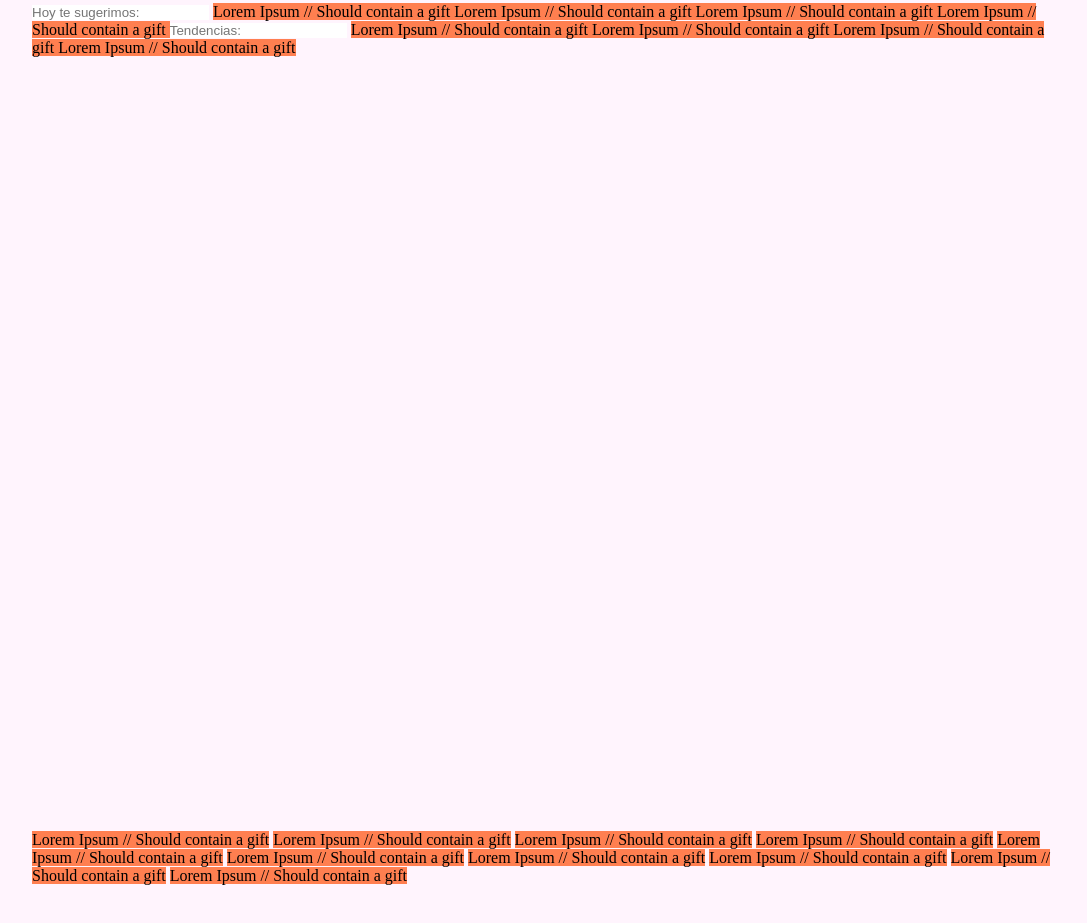
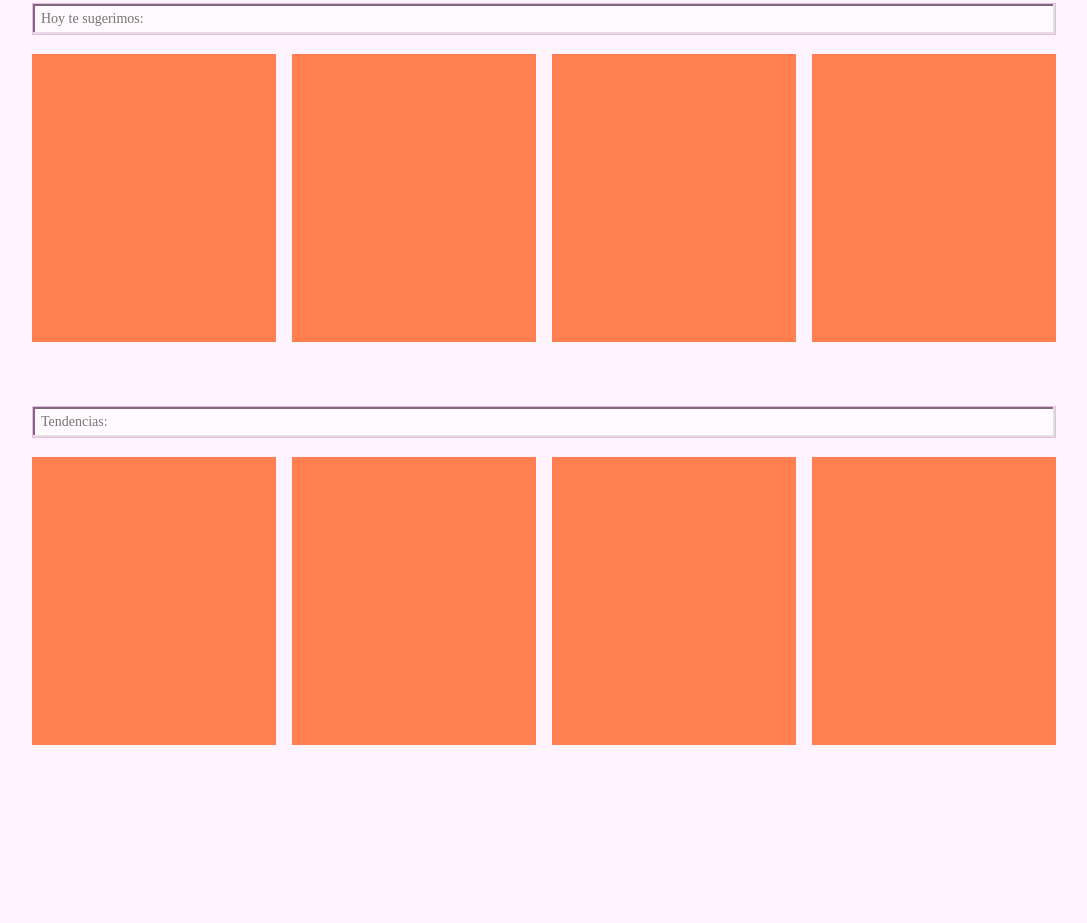
Before and after one commit to chrisdev12/gifOS-Web, a plain HTML site: page index.html in a window 1280 px wide. Shown: the part 299-1222 px from the top of the page, without its empty margins (96-1183 px from the left). Drawn offline with Linux system fonts and the light colour scheme.

Commit message:
pre-view of main with grid

```diff
--- a/index.html
+++ b/index.html
@@ -27,50 +27,54 @@
         </div>
 
         <nav>
-            <input type="text" placeholder="Busca gifs, hashtags, temas, busca lo que quieras…">
+            <input id="searchbar" type="text" placeholder="Busca gifs, hashtags, temas, busca lo que quieras…">
             <button class="nav-btn"> <img src="./images/lupa_inactive.svg" alt=""> Buscar</button>
         </nav>
     </header>
 
     <main>
+        <div id="suggestions">
             <input type="text" placeholder="Hoy te sugerimos:">
             <span>
-            Lorem Ipsum // Should contain a gift
+
             </span>
             <span>
-            Lorem Ipsum // Should contain a gift
+
             </span>
             <span>
-            Lorem Ipsum // Should contain a gift
+
             </span>
             <span>
-            Lorem Ipsum // Should contain a gift
+
             </span>
+        </div>
+        <div id="trends">
             <input type="text" placeholder="Tendencias:">
             <span>
-            Lorem Ipsum // Should contain a gift
+
             </span>
             <span>
-            Lorem Ipsum // Should contain a gift
+
             </span>
             <span>
-            Lorem Ipsum // Should contain a gift
+
             </span>
             <span>
-            Lorem Ipsum // Should contain a gift
+
             </span>
+        </div>
     </main>
     <section>
-        <span> Lorem Ipsum // Should contain a gift</span>
-        <span> Lorem Ipsum // Should contain a gift</span>
-        <span> Lorem Ipsum // Should contain a gift</span>
-        <span> Lorem Ipsum // Should contain a gift</span>
-        <span> Lorem Ipsum // Should contain a gift</span>
-        <span> Lorem Ipsum // Should contain a gift</span>
-        <span> Lorem Ipsum // Should contain a gift</span>
-        <span> Lorem Ipsum // Should contain a gift</span>
-        <span> Lorem Ipsum // Should contain a gift</span>
-        <span> Lorem Ipsum // Should contain a gift</span>
+        <span> </span>
+        <span> </span>
+        <span> </span>
+        <span> </span>
+        <span> </span>
+        <span> </span>
+        <span> </span>
+        <span> </span>
+        <span> </span>
+        <span> </span>
     </section>
     <script src="./scripts/index.js"></script>
 </body>
--- a/styles/index/molecules/_main.scss
+++ b/styles/index/molecules/_main.scss
@@ -0,0 +1,43 @@
+main{
+
+    div{
+        width: 100%;
+        margin-bottom: 4rem;
+        display: grid;
+        grid-template-rows: 2rem 9rem 9rem;
+        grid-row-gap: 1.2rem;
+        grid-template-columns: repeat(2,1fr);
+        grid-column-gap: 1rem;
+        grid-template-areas:
+        "searchbar searchbar"
+        "gift gift"
+        "gift gift";
+
+         @media screen and (min-width: 500px){
+            grid-template-columns: repeat(3,1fr);
+            grid-template-areas:
+            "searchbar searchbar searchbar"
+            "gift gift gift";
+        }
+
+        @media screen and (min-width: 800px){
+            grid-template-rows: 2rem 18rem;
+             grid-template-columns: repeat(4,1fr);
+             grid-template-areas:
+            "searchbar searchbar searchbar searchbar"
+            "gift gift gift gift";
+        }
+
+        input{
+            grid-area: searchbar;
+            padding-left: 0.5rem;
+            font-family: ChakraPetch-Regular;
+            font-size: 14px;
+            color: #110038;
+            letter-spacing: 0;
+            background: #FFFAFE;
+            border: 1px solid #E6BBE2;
+            box-shadow: inset -2px -2px 0 0 #E6DCE4, inset 2px 2px 0 0 #80687D;
+        }
+    }
+}
--- a/styles/index/quarks/_span.scss
+++ b/styles/index/quarks/_span.scss
@@ -1,6 +1,4 @@
 span{
-    border: none;
-    width: 20rem;
-    height: 10rem;
     background-color: coral;
+    max-height: 100%;
 }
```
Also changed, not shown: scripts/upload.js (deleted), styles/index/styles.css, 1 other file. Lines whose indentation alone changed are shown as unchanged.
